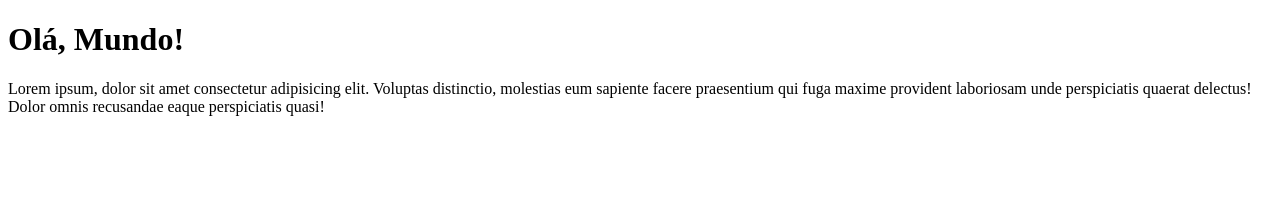
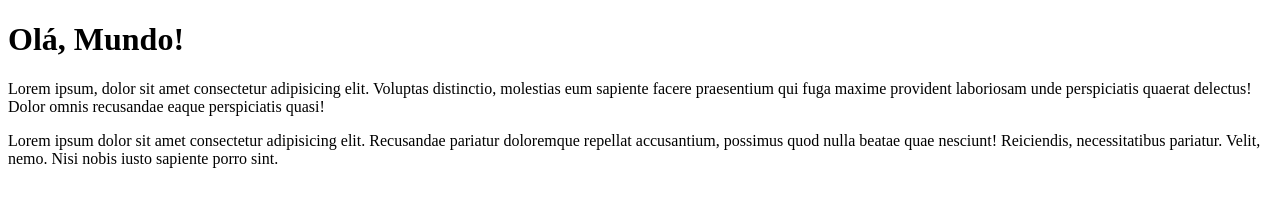
Before and after one commit to khrislley/Hello-World, a plain HTML site: page site-exemplo/index.html in a window 1280 px wide. Drawn offline with Linux system fonts and the light colour scheme.

Commit message:
adicionei um paragrafo

```diff
--- a/site-exemplo/index.html
+++ b/site-exemplo/index.html
@@ -8,5 +8,6 @@
 <body>
     <h1>Olá, Mundo!</h1>
     <p>Lorem ipsum, dolor sit amet consectetur adipisicing elit. Voluptas distinctio, molestias eum sapiente facere praesentium qui fuga maxime provident laboriosam unde perspiciatis quaerat delectus! Dolor omnis recusandae eaque perspiciatis quasi!</p>
+    <p>Lorem ipsum dolor sit amet consectetur adipisicing elit. Recusandae pariatur doloremque repellat accusantium, possimus quod nulla beatae quae nesciunt! Reiciendis, necessitatibus pariatur. Velit, nemo. Nisi nobis iusto sapiente porro sint.</p>
 </body>
 </html>
```
